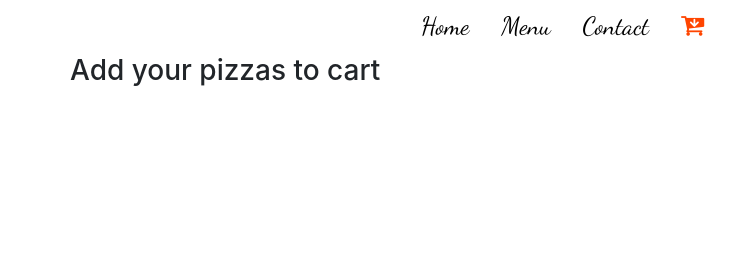
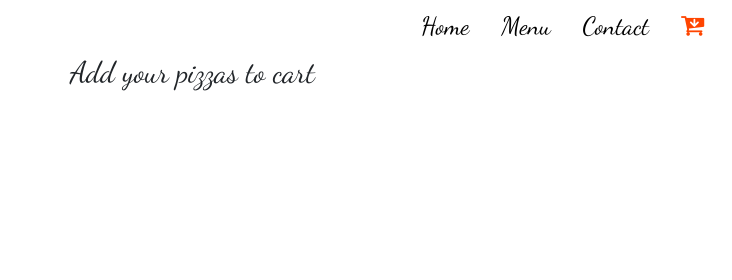
Before and after one commit to ollaym/pizza-website, a plain HTML site: page cart.html in a window 1280 px wide. Shown: the top 280 px of the page, 0-732 px from the left. Drawn offline with Linux system fonts and the light colour scheme; files whose address does not match are found by name.

Commit message:
This commit will style the title of cart.html

```diff
--- a/css/styles.css
+++ b/css/styles.css
@@ -1,4 +1,4 @@
-*{
+* {
     text-align: center;
 }
 
@@ -122,12 +122,12 @@
     position: relative;
 }
 
-.pizza{
+.pizza {
     margin-top: 50px;
-    cursor:pointer;
+    cursor: pointer;
 }
 
-.pizza:hover{
+.pizza:hover {
     border-radius: 2%;
     box-shadow: 2px 2px 20px 2px #bebeb2;
 }
@@ -138,7 +138,7 @@
 
 .pizza p {
     font-family: 'Dancing Script', cursive;
-    font-size: 30px
+    font-size: 30px;
 }
 
 .pizza h6 {
@@ -155,7 +155,7 @@
     margin-top: 5%;
 }
 
-footer{
+footer {
     width: 100%;
     margin-bottom: 0px;
     background: #000;
@@ -165,7 +165,7 @@ footer{
     margin-right: auto;
 }
 
-.footer{
+.footer {
     position: absolute;
     bottom: 0;
     width: 100%;
@@ -177,10 +177,16 @@ footer{
     margin-right: auto;
 }
 
-.form-layout{
+.form-layout {
     margin-left: auto;
     margin-right: auto;
     align-content: center;
     align-items: center;
-    max-width: 40%;;
+    max-width: 40%;
+    ;
 }
+
+h3 {
+    font-family: 'Dancing Script', cursive;
+    font-size: 30px;
+}
```
